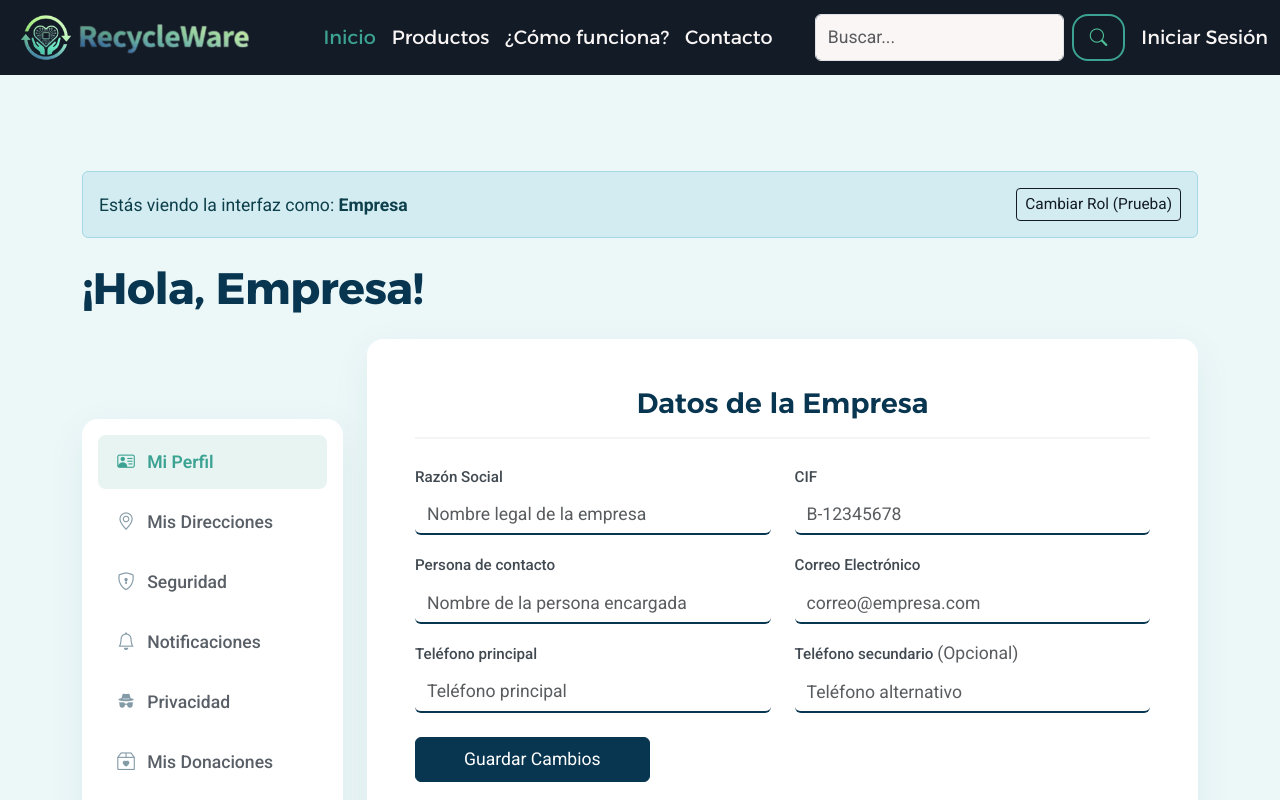
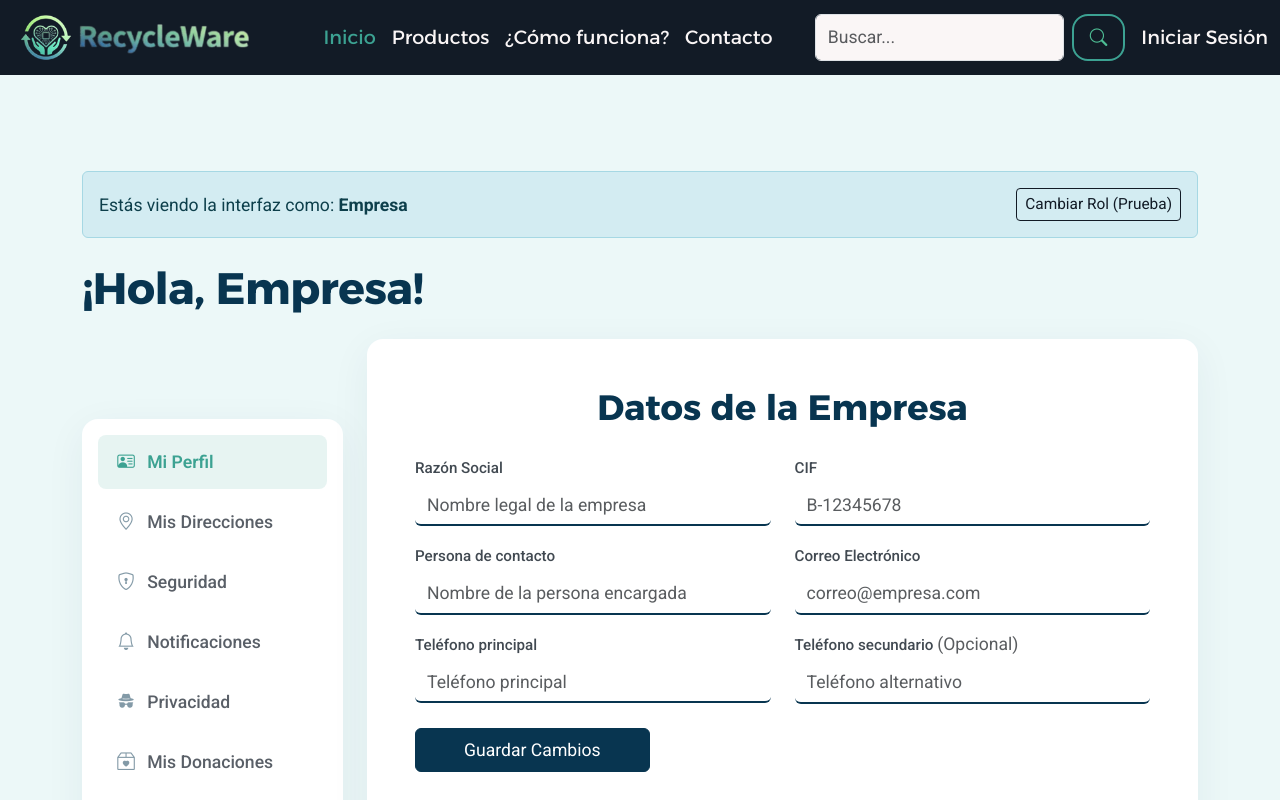
Before and after one commit to RecyclewareDAW/RecycleWare---ReactFronted, a React (Vite) app: page /perfil in a window 1280 px wide. Shown: the top 800 px of the page. Built offline with nearby package versions, Linux system fonts and the light colour scheme.

Commit message:
Ajustando variable titulo y adaptando en cada página utilizada

```diff
--- a/src/components/Auth/FormContrasenaOlvidada.jsx
+++ b/src/components/Auth/FormContrasenaOlvidada.jsx
@@ -42,8 +42,8 @@ export default function FormContrasenaOlvidada() {
 
     return (
         <div className="bg-white p-4 p-md-5 rounded-4 shadow-sm animate-fade-in">
-            <h2 className="titulo text-center mb-4">¿Olvidaste tu contraseña?</h2>
-            <p className="text-muted text-center mb-5">
+            <h2 className="titulo">¿Olvidaste tu contraseña?</h2>
+            <p className="text-muted text-center mb-3">
                 ¡No te preocupes!. Introduce el correo electrónico asociado a tu cuenta.
             </p>
 
--- a/src/components/Home/Comunidad.jsx
+++ b/src/components/Home/Comunidad.jsx
@@ -19,7 +19,7 @@ export default function Comunidad() {
     //noticiaLogro.push(4);
 
     return <>
-        <h2 className="titulo text-center pt-5">Comunidad RecycleWare</h2>
+        <h2 className="titulo pt-5">Comunidad RecycleWare</h2>
         <div className="container">
             <div className="row row-cols-lg-3 row-cols-1 gy-3">
 
--- a/src/pages/PaginaTerminos.jsx
+++ b/src/pages/PaginaTerminos.jsx
@@ -8,7 +8,7 @@ export default function PaginaTerminosV2() {
             <main className="container py-5 flex-fill">
                 <div className="bg-white p-4 p-md-5 rounded-4 shadow-sm mx-auto col-lg-10">
 
-                    <h1 className="titulo mb-2">Términos y Condiciones de Uso</h1>
+                    <h1 className="titulo">Términos y Condiciones de Uso</h1>
                     <p className="text-muted small text-center mb-4">Última actualización: 6 de marzo de 2026</p>
 
                     <div className="alert alert-info bg-opacity-10 border-0 rounded-3 p-3 mb-5">
--- a/src/pages/RankingEmpresas.jsx
+++ b/src/pages/RankingEmpresas.jsx
@@ -26,7 +26,7 @@ export default function RankingEmpresas() {
         <Header />
         <main className="container">
             <div className="d-flex flex-column">
-                <h2 className="display-3 titulo text-center">Empresas participantes</h2>
+                <h2 className="display-3 titulo my-5">Empresas participantes</h2>
                 <Podio
                     nombre1={"Patata EXTREME"}
                     nombre2={"Patata Nº2"}
--- a/src/pages/SolicitudProducto.jsx
+++ b/src/pages/SolicitudProducto.jsx
@@ -36,7 +36,7 @@ export default function SolicitudProducto() {
                         <div className="col-12 col-xl-11 col-xxl-10">
 
                             <div className="bg-white p-4 p-md-5 rounded-4 border shadow-sm">
-                                <h2 className="titulo fw-bold pb-4 text-primary">Confirmar Solicitud</h2>
+                                <h2 className="titulo">Confirmar Solicitud</h2>
 
                                 <div className="row g-5 align-items-start">
                                     {/* Izquierda: Resumen */}
--- a/src/scss/_userConfig.scss
+++ b/src/scss/_userConfig.scss
@@ -78,13 +78,14 @@
 // --- ÁREA DE CONTENIDO (Formularios) ---
 .config-content {
 
-  .titulo {
-    font-family: $headings-font-family;
-    font-size: 1.75rem;
-    border-bottom: 2px solid rgba($primary, 0.05);
-    padding-bottom: 1rem;
-    margin-bottom: 1.5rem;
-  }
+  // .titulo {                                           //No se donde se quería aplicar este en concreto pero Aaron ya tenemos un .titulo no se puede repetir
+                                                        // te dejo este mensaje por si donde lo ponias te falla y viniste a ver lo que es (se te está aplicando el primero de _variables, Bela)
+  //   font-family: $headings-font-family;
+  //   font-size: 1.75rem;
+  //   border-bottom: 2px solid rgba($primary, 0.05);
+  //   padding-bottom: 1rem;
+  //   margin-bottom: 1.5rem;
+  // }
 
   .form-label {
     font-weight: 500;
--- a/src/scss/_variables.scss
+++ b/src/scss/_variables.scss
@@ -44,7 +44,7 @@ $weight-titulo: 600;
 
 //Grosores:
 
-$weight-titulo: 600;
+$weight-titulo: 700;
 
 // Tamaños de fuentes:
 $font-size-base: 1.1rem;
@@ -72,8 +72,7 @@ $theme-colors: (
 .titulo {
     color: $primary;
     font-weight: $weight-titulo;
-    display: flex;
-    justify-content: center;
+    text-align: center;
     padding-bottom: 1rem;
 
 }
```
